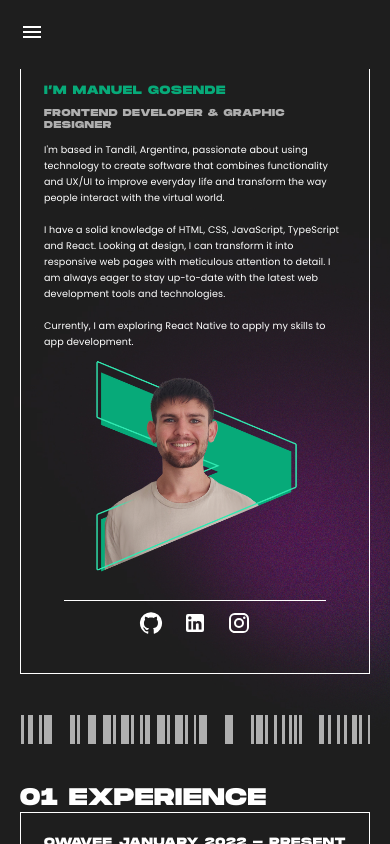
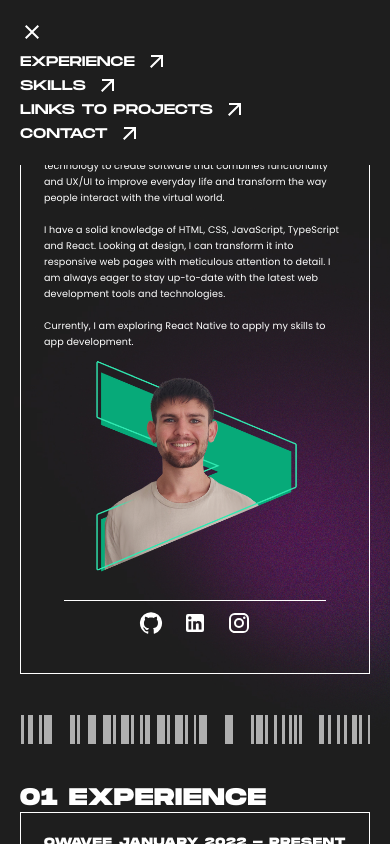
Before and after one commit to ManuelGosende/portfolio, a React (Create React App) app: page / in a window 390 px wide. Both pictures are taken after a click on the icon 32 px from the left and 32 px from the top of the page. Shown: the top 844 px of the page. Built offline with nearby package versions, Linux system fonts and the light colour scheme.

Commit message:
animation in menu mobile working

```diff
--- a/src/components/NavBar.tsx
+++ b/src/components/NavBar.tsx
@@ -26,7 +26,11 @@ const MenuLinkList = () => {
 
 export const NavBar = () => {
 
-  const [open, setOpen] = useState(true);
+  const [open, setOpen] = useState(false);
+
+  const toggleMenu = () => {
+    setOpen(prevOpen => !prevOpen);
+  };
 
   const theme = useTheme();
   const downMd = useMediaQuery((theme: Theme) => theme.breakpoints.down("md"));
@@ -54,16 +58,18 @@ export const NavBar = () => {
               sx={{
                 color: "primary.light"
               }}
-              onClick={() => setOpen(false)}
+              onClick={ toggleMenu }
             />
-            <MenuLinkList />
+            <FlexBox className={`animationMenu ${open ? 'menuOpen' : 'menuClosed'}`}>
+              <MenuLinkList />
+            </FlexBox>
           </>
           :
           <MenuIcon
             sx={{
               color: "primary.light"
             }}
-            onClick={() => setOpen(true)}
+            onClick={ toggleMenu }
           />
         }
       </>
--- a/src/index.css
+++ b/src/index.css
@@ -31,3 +31,38 @@ body {
 .containerLink:hover .containerArrow::before {
   width: 100%;
 }
+
+/* Menu Animation */
+
+@keyframes slideIn {
+  from {
+    transform: translateY(-100%);
+  }
+  to {
+    transform: translateY(0);
+  }
+}
+
+@keyframes slideOut {
+  from {
+    transform: translateY(0);
+  }
+  to {
+    transform: translateY(-100%);
+  }
+}
+
+.animationMenu {
+  flex-direction: column;
+  animation-duration: 0.3s;
+  animation-timing-function: ease-out;
+  animation-fill-mode: forwards;
+}
+
+.menuOpen {
+  animation-name: slideIn;
+}
+
+.menuClosed {
+  animation-name: slideOut;
+}
```
